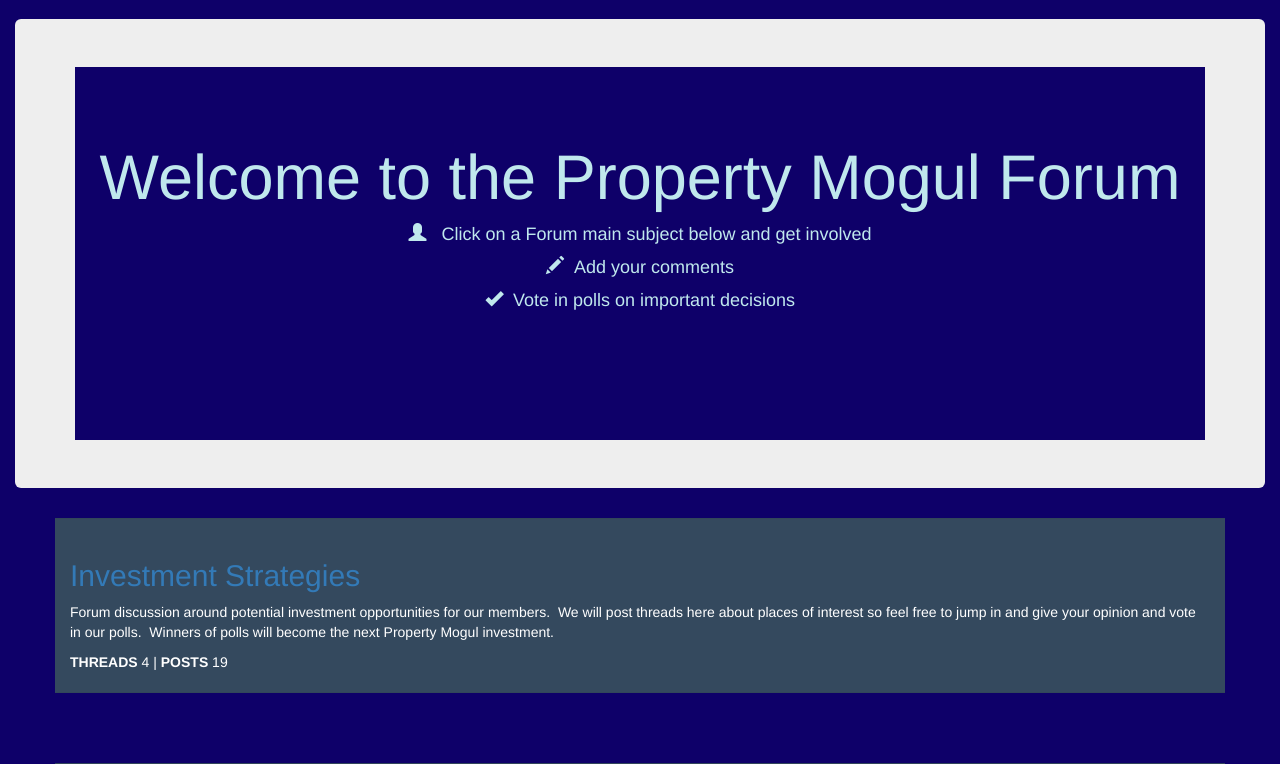
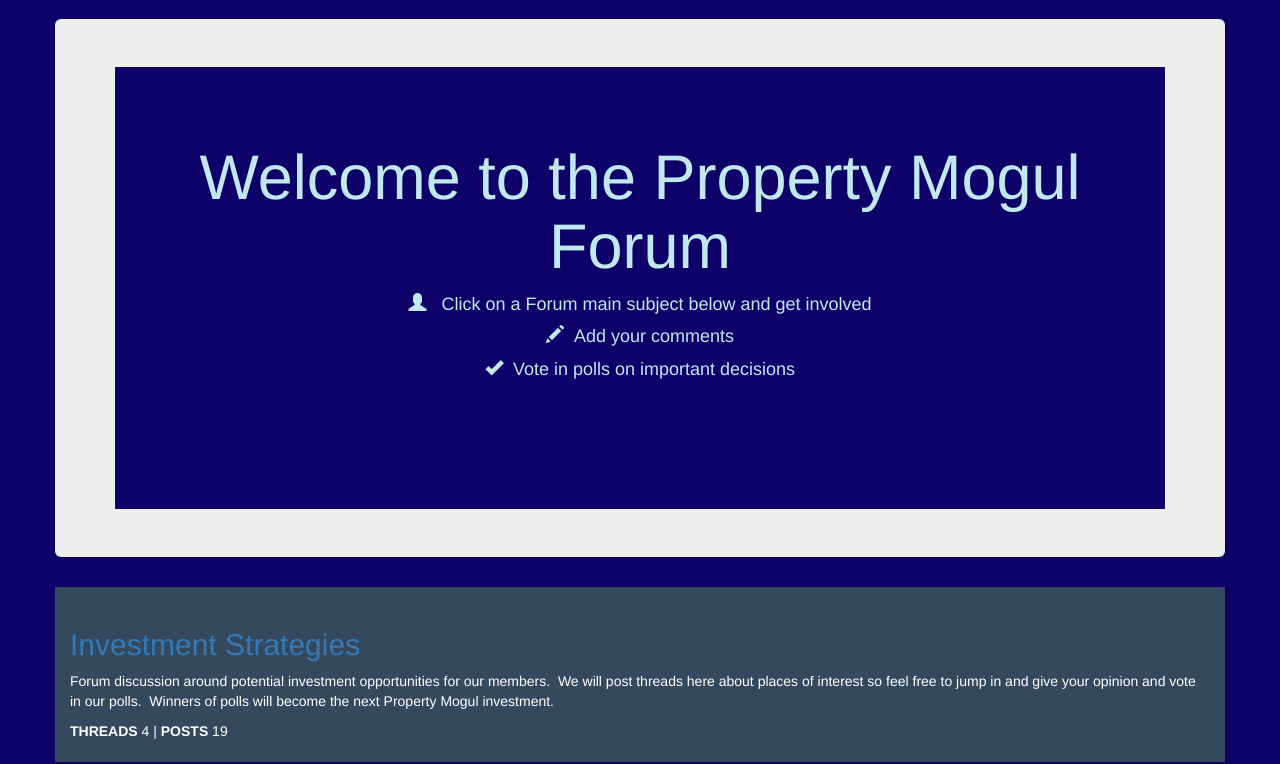
Before and after one commit to Code-Institute-Submissions/property_mogul_final, a Django app: page /forum/ in a window 1280 px wide. Shown: the part 51-815 px from the top of the page. Run offline with Django 3.2, Linux system fonts and the light colour scheme; data comes from the database, SQL or seed files in the repository; some libraries are stand-ins or nearby versions.

Commit message:
put forum header into container

```diff
--- a/templates/forum/forum.html
+++ b/templates/forum/forum.html
@@ -2,7 +2,7 @@
 {% load threads_extras %}
 {% block content %}
     {% load bootstrap_tags %}
-<div class="jumbotron">
+<div class="jumbotron container">
     <div class="container intro-header">
         <h1>Welcome to the Property Mogul Forum</h1>
         <h4><span class="glyphicon glyphicon-user"></span> Click on a Forum main subject below and get involved</h4>
```
